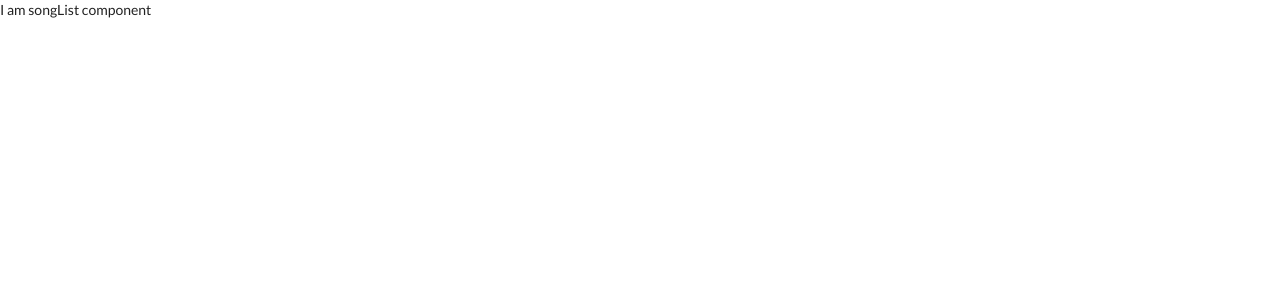
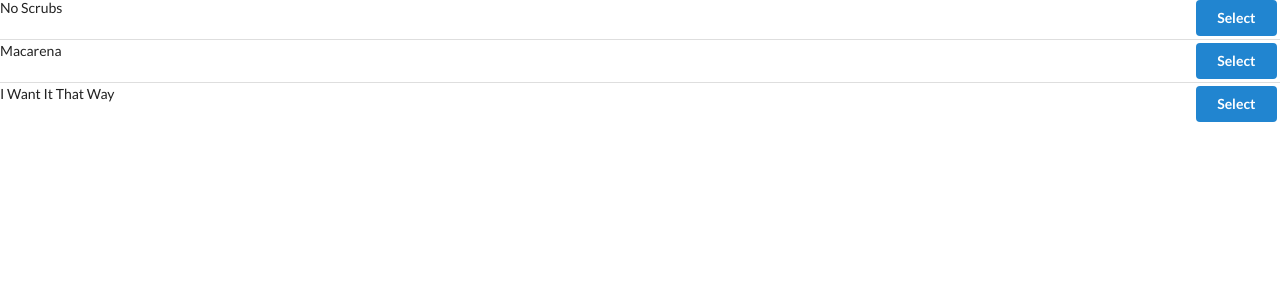
Before and after one commit to L3n1ad/redux-songlist, a React (Create React App) app: page / in a window 1280 px wide. Shown: the top 300 px of the page. Built offline with nearby package versions, Linux system fonts and the light colour scheme.

Commit message:
get states as props from redux and display it as a list

```diff
--- a/src/components/SongList.js
+++ b/src/components/SongList.js
@@ -1,7 +1,27 @@
 import React from "react";
+import { connect } from "react-redux";
 
-const SongList = () => {
-  return <div>I am songList component</div>;
+const SongList = (props) => {
+  function renderList() {
+    return props.songs.map((song, index) => {
+      return (
+        <div className="item" key={index}>
+          <div className="right floated content">
+            <button className="ui button primary">Select</button>
+          </div>
+          <div className="content">{song.title}</div>
+        </div>
+      );
+    });
+  }
+
+  return <div className="ui divided list">{renderList()}</div>;
 };
 
-export default SongList;
+// it's the convention to call it this way
+// the function will get our redux states to turn it into props we can use in our component
+const mapStateToProps = (state) => {
+  return { songs: state.songs };
+};
+
+export default connect(mapStateToProps)(SongList);
```
